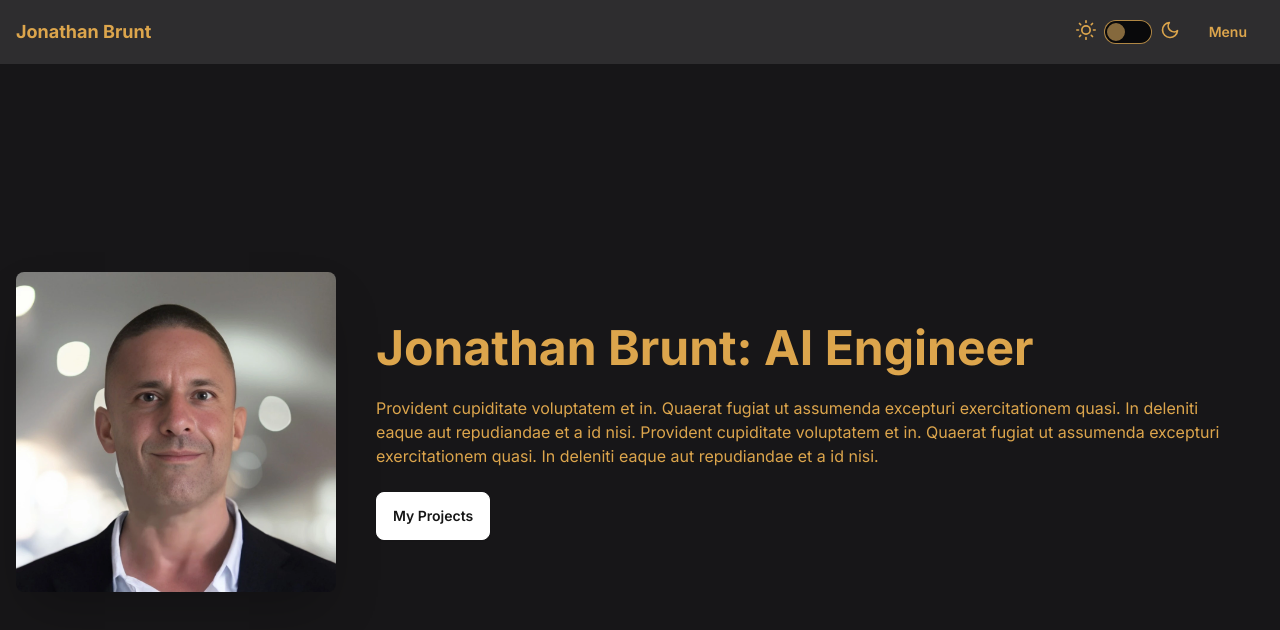
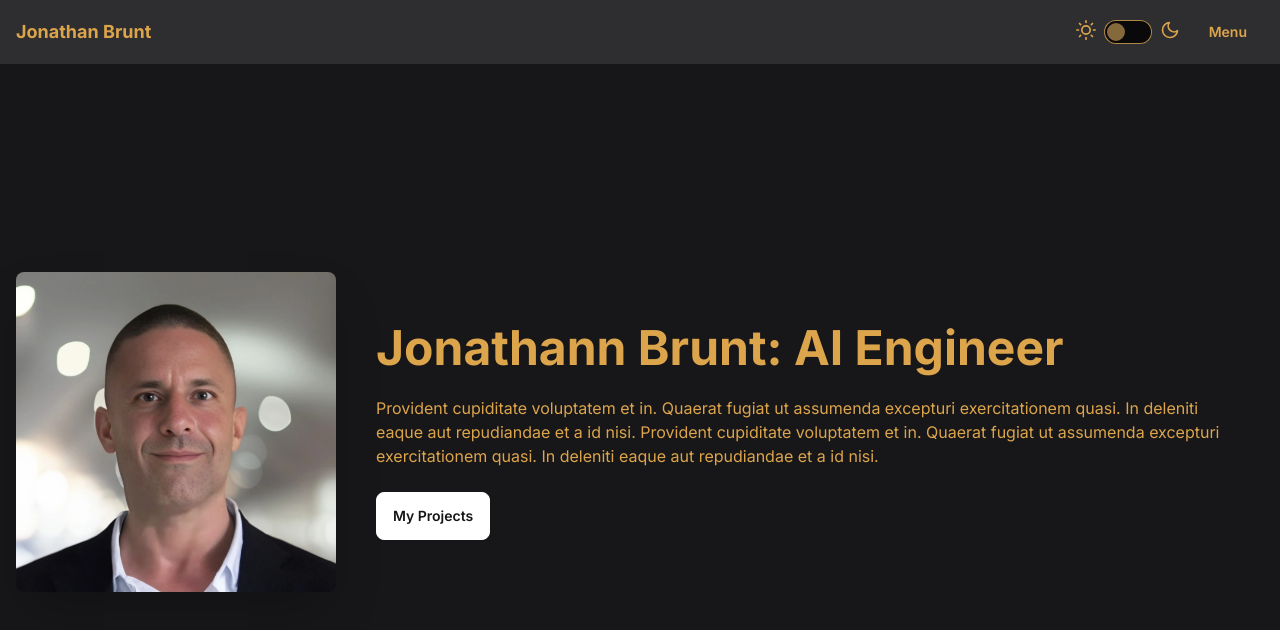
Before and after one commit to jonbrunt/ai-portfolio, a Next.js app: page / in a window 1280 px wide. Shown: the top 630 px of the page. Built offline with nearby package versions, Linux system fonts and the light colour scheme.

Commit message:
INTRODUCE MINOR BUG TO TEST CI/UNIT TESTS

```diff
--- a/app/components/hero/hero.tsx
+++ b/app/components/hero/hero.tsx
@@ -14,7 +14,7 @@ const Hero = () => {
         {/* title and intro */}
         <div className="px-6">
           <h1 className="text-3xl font-bold md:text-5xl">
-            Jonathan Brunt: AI Engineer
+            Jonathann Brunt: AI Engineer
           </h1>
           <p className="py-6">
             Provident cupiditate voluptatem et in. Quaerat fugiat ut assumenda
```
